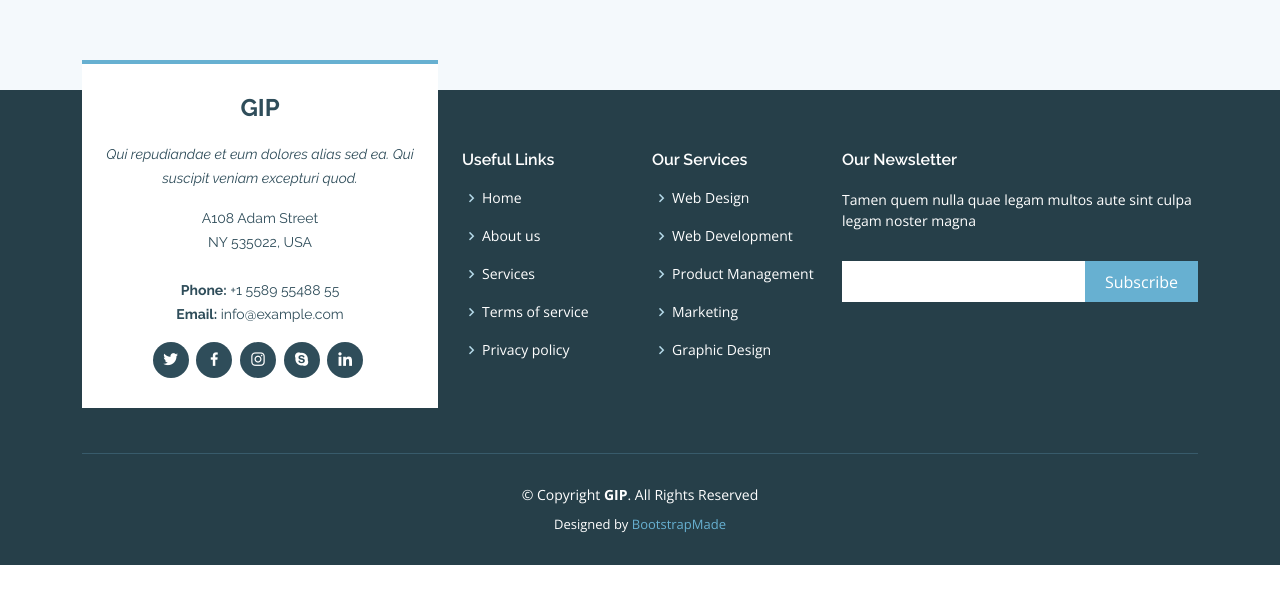
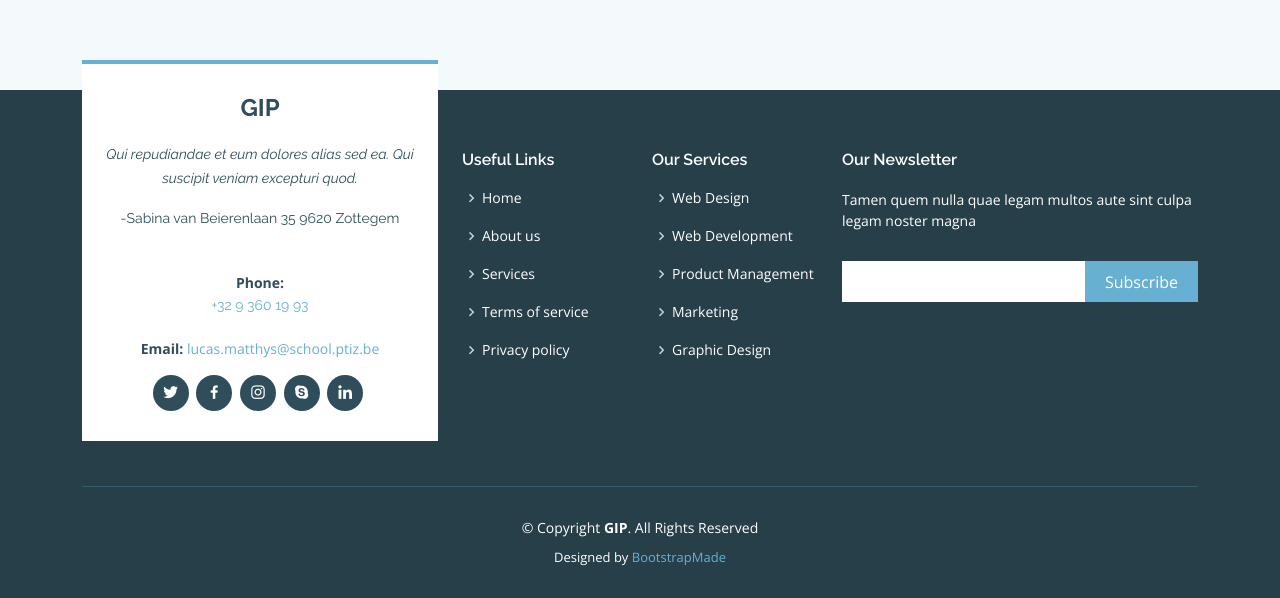
Before and after one commit to lucasmatthys/lucasmatthys.github.io, a plain HTML site: page index.html in a window 1280 px wide. Shown: the part 6381-6979 px from the top of the page. Before the commit the page ends 6946 px from the top, so only its background shows below. Drawn offline with nearby package versions, Linux system fonts and the light colour scheme; grey boxes are pictures that could not be loaded.

Commit message:
Update index.html

```diff
--- a/index.html
+++ b/index.html
@@ -592,10 +592,11 @@
               <h3>GIP</h3>
               <p class="pb-3"><em>Qui repudiandae et eum dolores alias sed ea. Qui suscipit veniam excepturi quod.</em></p>
               <p>
-                A108 Adam Street <br>
-                NY 535022, USA<br><br>
-                <strong>Phone:</strong> +1 5589 55488 55<br>
-                <strong>Email:</strong> info@example.com<br>
+                <p>-Sabina van Beierenlaan 35
+                  9620 Zottegem</p>
+                <br><br>
+                <strong>Phone:</strong><p><a href="tel:+32%209%20360%2019%2093">+32 9 360 19 93</a></p><br>
+                <strong>Email:</strong> <a href="mailto:lucas.matthys@school.ptiz.be">lucas.matthys@school.ptiz.be</a><br>
               </p>
               <div class="social-links mt-3">
                 <a href="#" class="twitter"><i class="bx bxl-twitter"></i></a>
```
